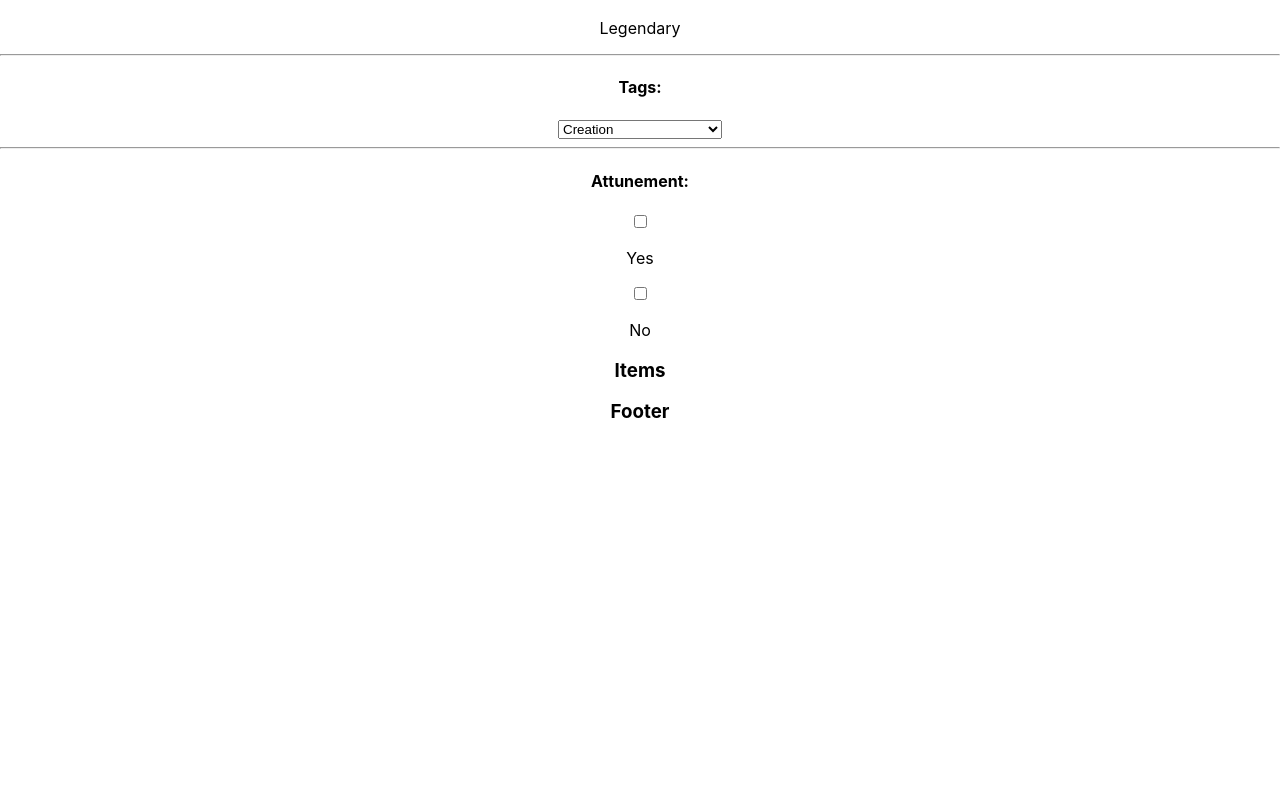
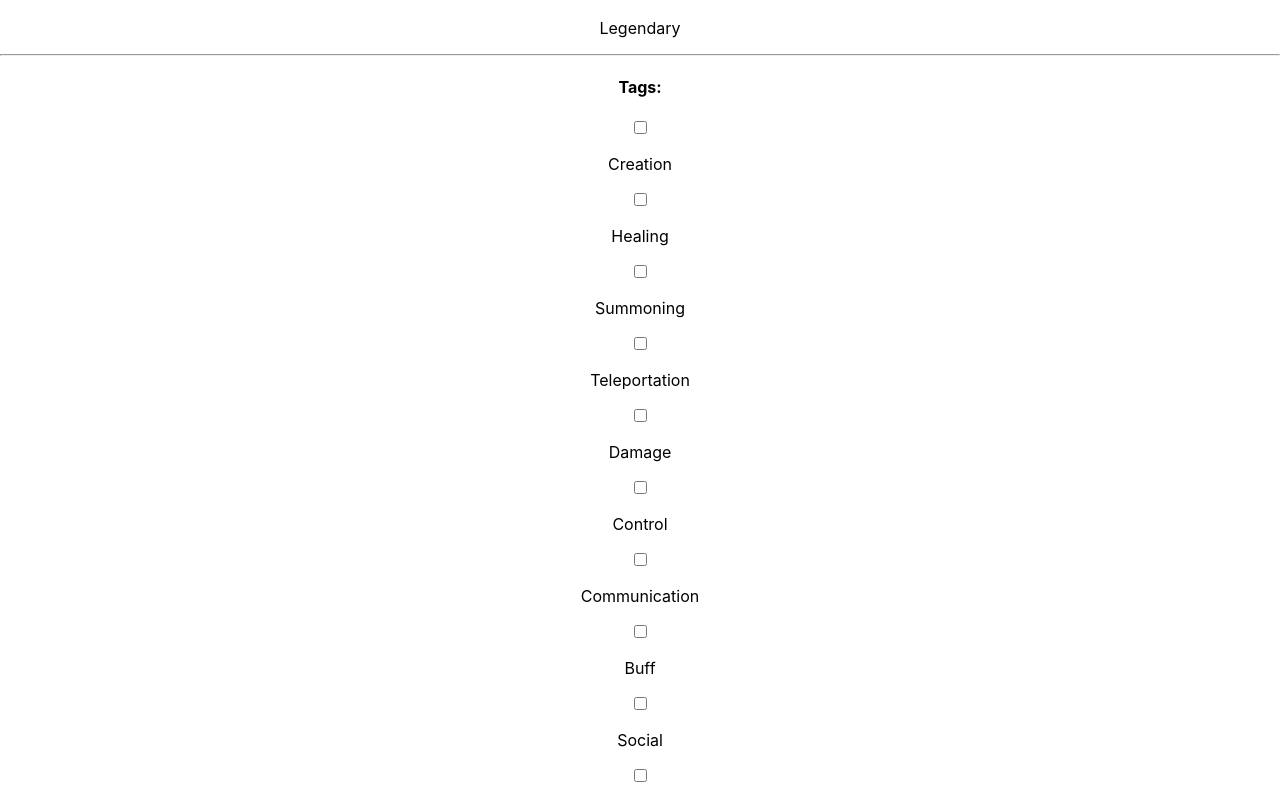
Before and after one commit to drowvoloper/magic-store, a React (Create React App) app: page / in a window 1280 px wide. Shown: the part 1128-1920 px from the top of the page. Before the commit the page ends 1570 px from the top, so only its background shows below. Built offline with nearby package versions, Linux system fonts and the light colour scheme.

Commit message:
improved Filters.js

```diff
--- a/src/components/Filters.js
+++ b/src/components/Filters.js
@@ -1,6 +1,11 @@
 import React from 'react';
 
-let filters = [];
+let filters = {
+                type: [],
+                rarity: [],
+                tag: [],
+                attunement: []
+};
 const types = [ 'Armor',
                 'Potion',
                 'Ring',
@@ -65,17 +70,17 @@ function Filters({checkFilters}) {
   const handleClick = event => {
 
     const filter = event.target.value;
+    const name = event.target.name;
     // if filter already exists, remove it
     // otherwise includes this new filter to the array
-    if (filters.includes(filter)) {
-      filters.splice(filters.indexOf(filter),1);
+    if (filters[name].includes(filter)) {
+      filters[name].splice(filters[name].indexOf(filter),1);
     } else {
-      filters.push(filter);
+      filters[name].push(filter);
     }
 
     // we call the method from App.js
     checkFilters(filters);
-    // console.log(filters);
   };
 
   // Filter for types
@@ -117,13 +122,18 @@ function Filters({checkFilters}) {
   // Filter for tags
   const tagsFilter = tags.map( tag => {
     return (
-      <option
-        key={tags.indexOf(tag)}
+      <label key={tags.indexOf(tag)}>
+        <div className="filter-tag">
+          <input
+            type="checkbox"
+            name="tag"
             value={tag.toLowerCase().replace(' ','-')}
+            className="checkbox-tag"
             onClick={handleClick}
-      >
-        {tag}
-      </option>
+          />
+          <p>{tag}</p>
+        </div>
+      </label>
     );
   });
 
@@ -143,14 +153,13 @@ function Filters({checkFilters}) {
         <hr/>
         <div className="items-tags">
           <h4>Tags:</h4>
-          <select name="tags" form="filterForm">
           {tagsFilter}
-          </select>
         </div>
         <hr/>
         <div className="items-attunement">
           <h4>Attunement:</h4>
           <label>
+            <div className="input-attunement">
               <input
                 type="checkbox"
                 name="attunement"
@@ -158,6 +167,7 @@ function Filters({checkFilters}) {
                 onClick={handleClick}
               />
               <p>Yes</p>
+            </div>
           </label>
           <label>
             <input
```
Lines whose indentation alone changed are shown as unchanged.
